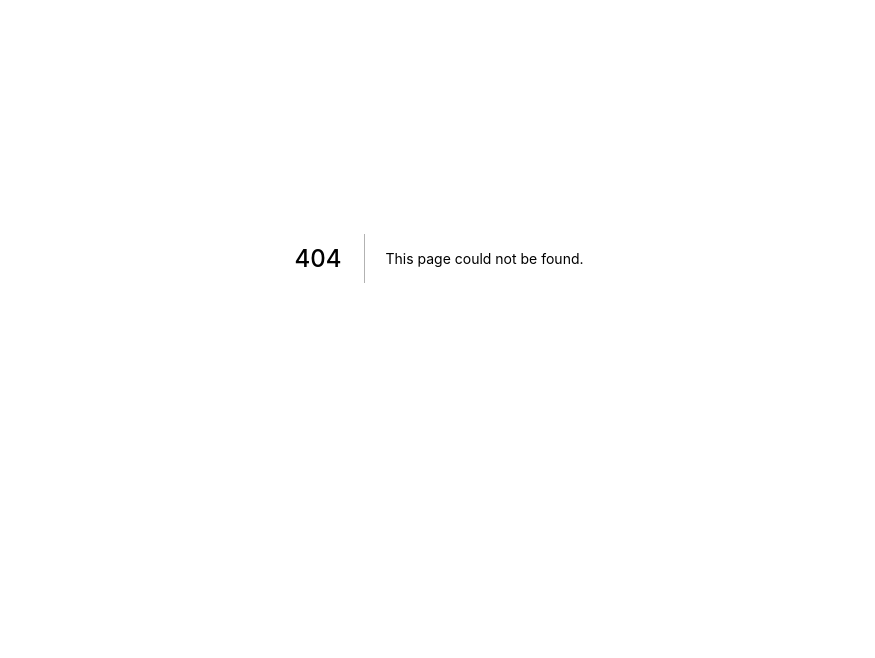
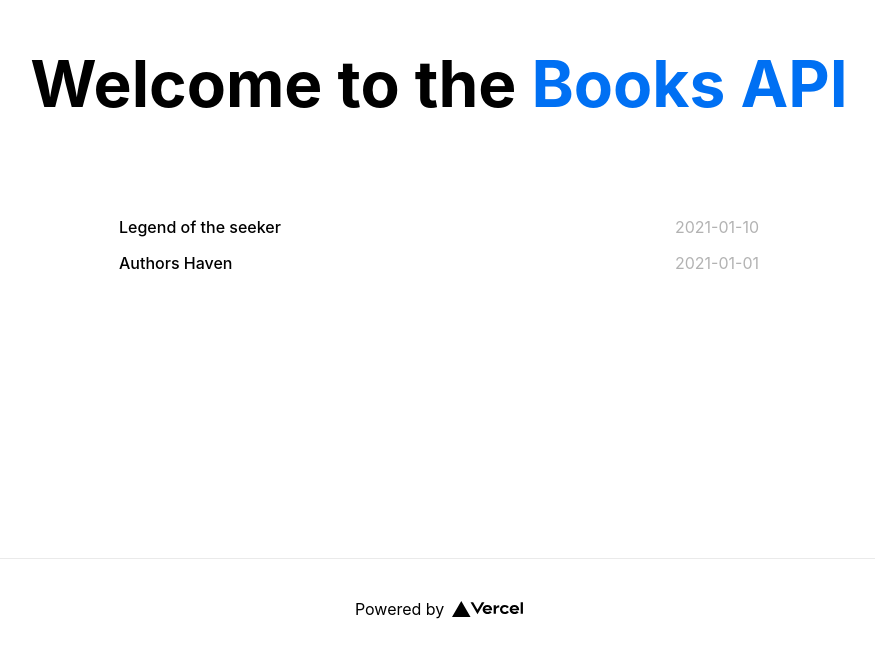
Before and after one commit to WinnersProx/next-demo, a Next.js app: page /books in a window 1280 px wide. Before the commit this address had no page. Shown: the part 142-800 px from the top of the page, without its empty margins (201-1076 px from the left). Built offline with nearby package versions, Linux system fonts and the light colour scheme.

Commit message:
feat(prerendering): prerendering deep dive

```diff
--- /dev/null
+++ b/components/layout.js
@@ -0,0 +1,28 @@
+
+
+export default function Layout({ children }) {
+
+    return (
+        <div className="container">
+            <main>
+                <h1 className="title">
+                    Welcome to the <a href="https://nextjs.org">Books API</a>
+                </h1>
+
+                <div>{children}</div>
+            </main>
+            <footer>
+                <a
+                    href="https://vercel.com?utm_source=create-next-app&utm_medium=default-template&utm_campaign=create-next-app"
+                    target="_blank"
+                    rel="noopener noreferrer"
+                >
+                    Powered by{' '}
+                    <img src="/vercel.svg" alt="Vercel Logo" className="logo" />
+                </a>
+            </footer>
+            {/* <style jsx global>{``}</style> */}
+
+        </div>
+    )
+}
--- a/package.json
+++ b/package.json
@@ -8,6 +8,7 @@
     "start": "next start"
   },
   "dependencies": {
+    "gray-matter": "^4.0.2",
     "next": "^10.0.0",
     "react": "17.0.1",
     "react-dom": "17.0.1"
--- /dev/null
+++ b/pages/_app.js
@@ -0,0 +1,7 @@
+
+
+import '../styles/global.css'
+
+export default function App({ Component, pageProps }) {
+  return <Component {...pageProps} />
+}
--- /dev/null
+++ b/pages/books/index.js
@@ -0,0 +1,38 @@
+import Head from "next/head";
+import { getSortedBooks } from "../../books/books";
+import Layout from "../../components/layout";
+
+import utilsStyles from '../../styles/utils.module.css';
+
+export default function BooksPage({ books }) {
+  console.log(books);
+  return (
+    <Layout>
+      <Head>
+        <title>Books API - Books list</title>
+        <link rel="icon" href="/favicon.ico" />
+      </Head>
+
+      <main>
+        <div className={utilsStyles.list}>
+          {
+            books.length && books.map(({ date, title, id }) => (
+              <div className={utilsStyles.flexible} key={id}>
+                <div className={utilsStyles.bold}>{title}</div>
+                <div className={utilsStyles.muted}>{date}</div>
+              </div>
+            ))
+          }
+        </div>
+      </main>
+    </Layout>
+  );
+}
+
+export async function getStaticProps() {
+   return {
+     props: {
+      books: getSortedBooks()
+     }
+   }
+}
--- /dev/null
+++ b/styles/global.css
@@ -0,0 +1,141 @@
+.container {
+    min-height: 100vh;
+    padding: 0 0.5rem;
+    display: flex;
+    flex-direction: column;
+    justify-content: center;
+    align-items: center;
+  }
+
+  main {
+    padding: 5rem 0;
+    flex: 1;
+    display: flex;
+    flex-direction: column;
+    justify-content: center;
+    align-items: center;
+  }
+
+  footer {
+    width: 100%;
+    height: 100px;
+    border-top: 1px solid #eaeaea;
+    display: flex;
+    justify-content: center;
+    align-items: center;
+  }
+
+  footer img {
+    margin-left: 0.5rem;
+  }
+
+  footer a {
+    display: flex;
+    justify-content: center;
+    align-items: center;
+  }
+
+  a {
+    color: inherit;
+    text-decoration: none;
+  }
+
+  .title a {
+    color: #0070f3;
+    text-decoration: none;
+  }
+
+  .title a:hover,
+  .title a:focus,
+  .title a:active {
+    text-decoration: underline;
+  }
+
+  .title {
+    margin: 0;
+    line-height: 1.15;
+    font-size: 4rem;
+  }
+
+  .title,
+  .description {
+    text-align: center;
+  }
+
+  .description {
+    line-height: 1.5;
+    font-size: 1.5rem;
+  }
+
+  code {
+    background: #fafafa;
+    border-radius: 5px;
+    padding: 0.75rem;
+    font-size: 1.1rem;
+    font-family: Menlo, Monaco, Lucida Console, Liberation Mono,
+      DejaVu Sans Mono, Bitstream Vera Sans Mono, Courier New, monospace;
+  }
+
+  .grid {
+    display: flex;
+    align-items: center;
+    justify-content: center;
+    flex-wrap: wrap;
+
+    max-width: 800px;
+    margin-top: 3rem;
+  }
+
+  .card {
+    margin: 1rem;
+    flex-basis: 45%;
+    padding: 1.5rem;
+    text-align: left;
+    color: inherit;
+    text-decoration: none;
+    border: 1px solid #eaeaea;
+    border-radius: 10px;
+    transition: color 0.15s ease, border-color 0.15s ease;
+    cursor: pointer;
+  }
+
+  .card:hover,
+  .card:focus,
+  .card:active {
+    color: #0070f3;
+    border-color: #0070f3;
+  }
+
+  .card h3 {
+    margin: 0 0 1rem 0;
+    font-size: 1.5rem;
+  }
+
+  .card p {
+    margin: 0;
+    font-size: 1.25rem;
+    line-height: 1.5;
+  }
+
+  .logo {
+    height: 1em;
+  }
+
+  @media (max-width: 600px) {
+    .grid {
+      width: 100%;
+      flex-direction: column;
+    }
+  }
+  html,
+  body {
+    padding: 0;
+    margin: 0;
+    font-family: -apple-system, BlinkMacSystemFont, Segoe UI, Roboto,
+      Oxygen, Ubuntu, Cantarell, Fira Sans, Droid Sans, Helvetica Neue,
+      sans-serif;
+  }
+
+  * {
+    box-sizing: border-box;
+  }
--- /dev/null
+++ b/styles/utils.module.css
@@ -0,0 +1,18 @@
+
+.flexible {
+    display: flex;
+    justify-content: space-between;
+    align-items: center;
+    margin: 1em 0;
+    width: 100%;
+}
+.bold {
+    font-weight: 500;
+}
+.muted {
+    color: rgba(0, 0, 0, .3);
+}
+
+.list {
+    width: 50vw;
+}
```
Also changed, not shown: pages/index.js (+16 -179 lines), 1 other file (tests, documents, lock files or other folders).
